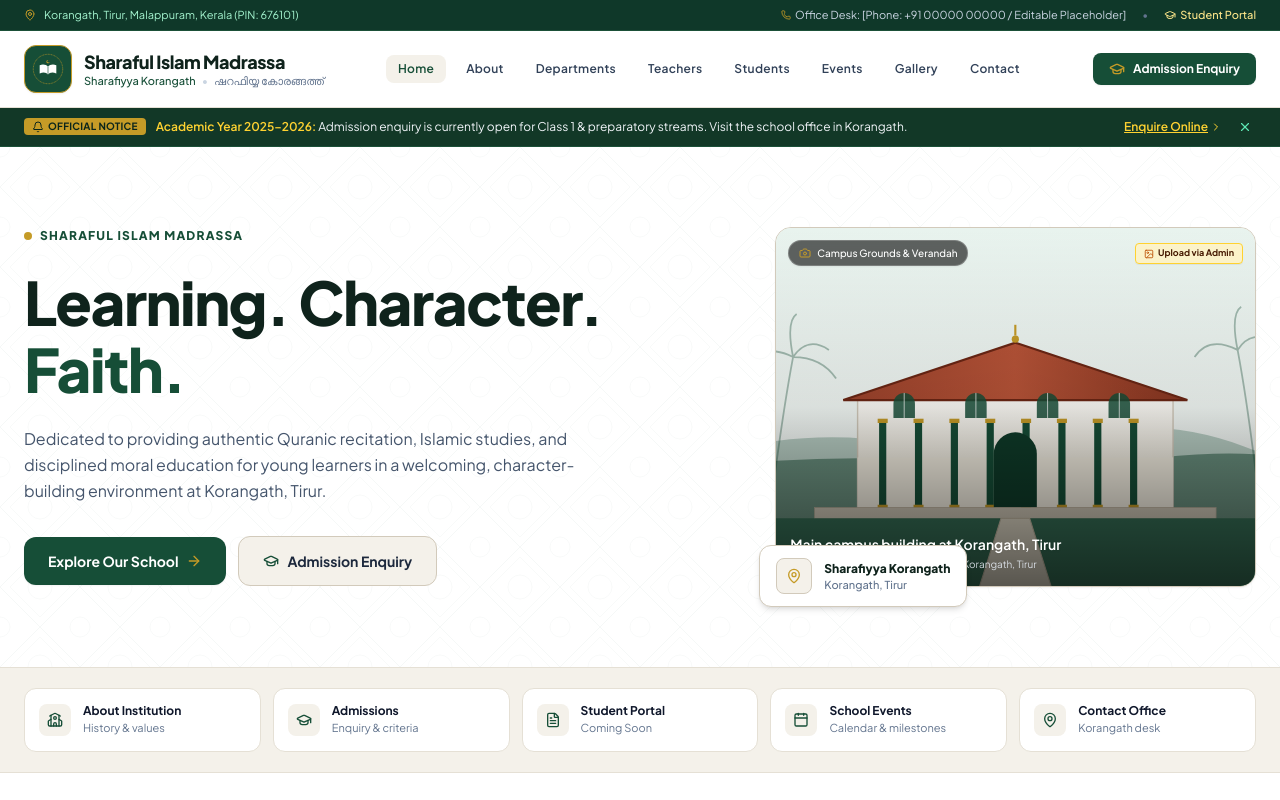
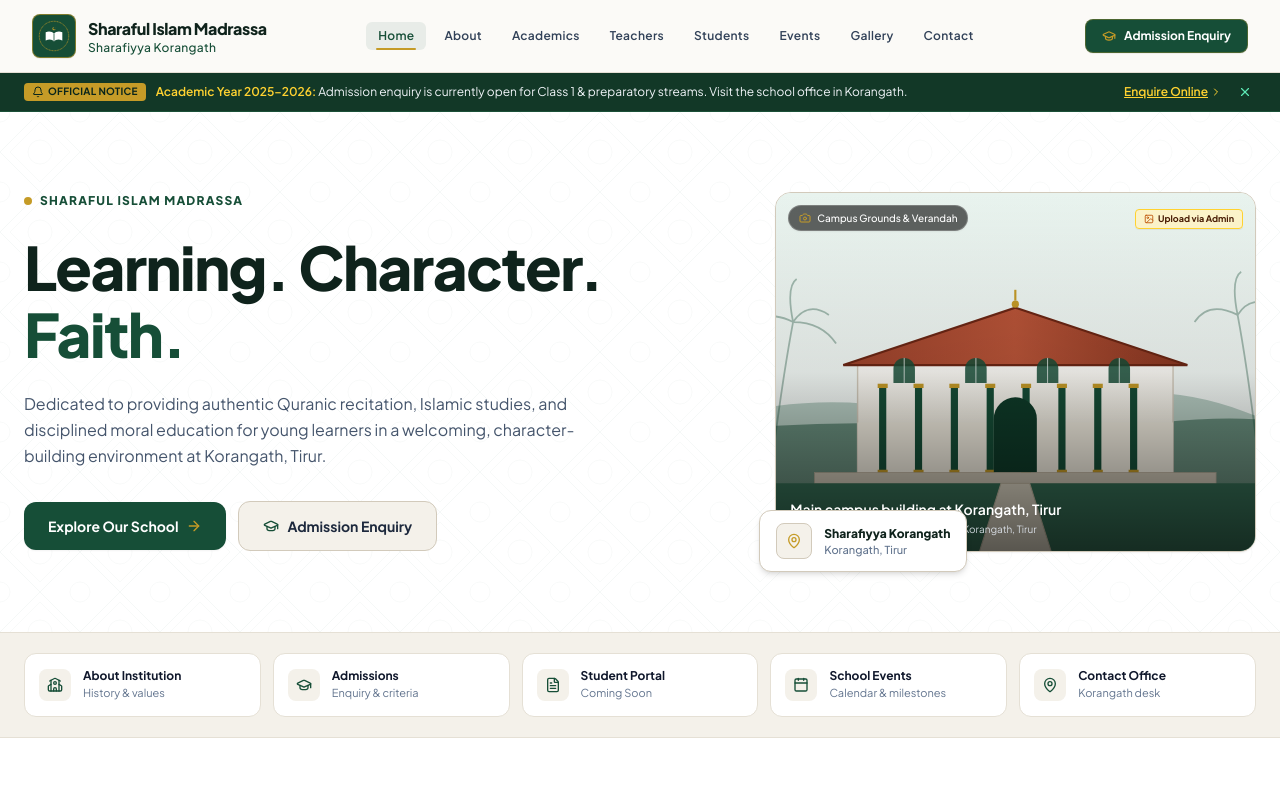
Before and after one commit to noorulaze/school, a React (Vite) app: page / in a window 1280 px wide. Shown: the top 800 px of the page. Built offline with nearby package versions, Linux system fonts and the light colour scheme.

Commit message:
Redesign: Modernize Header and Navigation with sticky transitions, accessible active indicators, and mobile drawer

```diff
--- a/src/App.tsx
+++ b/src/App.tsx
@@ -61,6 +61,7 @@ export function App() {
             <Route path="/" element={<Home onOpenAdmissionModal={handleOpenAdmissionModal} />} />
             <Route path="/about" element={<About onOpenAdmissionModal={handleOpenAdmissionModal} />} />
             <Route path="/departments" element={<Departments onOpenAdmissionModal={handleOpenAdmissionModal} />} />
+            <Route path="/academics" element={<Departments onOpenAdmissionModal={handleOpenAdmissionModal} />} />
             <Route path="/teachers" element={<Teachers />} />
             <Route path="/students" element={<Students onOpenAdmissionModal={handleOpenAdmissionModal} />} />
             <Route path="/events" element={<Events />} />
--- a/src/components/Navbar.tsx
+++ b/src/components/Navbar.tsx
@@ -1,6 +1,6 @@
-import React, { useState, useEffect } from 'react';
+import React, { useState, useEffect, useRef } from 'react';
 import { Link, useLocation } from 'react-router-dom';
-import { Menu, X, MapPin, Phone, GraduationCap, ChevronRight } from 'lucide-react';
+import { Menu, X, GraduationCap, ChevronRight } from 'lucide-react';
 import { motion, AnimatePresence } from 'framer-motion';
 import { SCHOOL_INFO } from '../data/schoolInfo';
 
@@ -11,6 +11,8 @@ interface NavbarProps {
 export const Navbar: React.FC<NavbarProps> = ({ onOpenAdmissionModal }) => {
   const [isMobileMenuOpen, setIsMobileMenuOpen] = useState(false);
   const [isScrolled, setIsScrolled] = useState(false);
+  const [headerHeight, setHeaderHeight] = useState(64);
+  const headerRef = useRef<HTMLElement>(null);
   const location = useLocation();
 
   // Close mobile menu on route change
@@ -18,19 +20,54 @@ export const Navbar: React.FC<NavbarProps> = ({ onOpenAdmissionModal }) => {
     setIsMobileMenuOpen(false);
   }, [location.pathname]);
 
-  // Track scroll for clean header shadow
+  // Update header height when scrolled or resized
+  useEffect(() => {
+    const updateHeight = () => {
+      if (headerRef.current) {
+        setHeaderHeight(headerRef.current.offsetHeight);
+      }
+    };
+    updateHeight();
+    window.addEventListener('resize', updateHeight);
+    return () => window.removeEventListener('resize', updateHeight);
+  }, [isScrolled]);
+
+  // Track scroll position for header background transition
   useEffect(() => {
     const handleScroll = () => {
-      setIsScrolled(window.scrollY > 20);
+      setIsScrolled(window.scrollY > 15);
     };
     window.addEventListener('scroll', handleScroll, { passive: true });
     return () => window.removeEventListener('scroll', handleScroll);
   }, []);
 
+  // Prevent background scrolling when mobile menu is open
+  useEffect(() => {
+    if (isMobileMenuOpen) {
+      document.body.style.overflow = 'hidden';
+    } else {
+      document.body.style.overflow = '';
+    }
+    return () => {
+      document.body.style.overflow = '';
+    };
+  }, [isMobileMenuOpen]);
+
+  // Close mobile menu on Escape key
+  useEffect(() => {
+    const handleKeyDown = (e: KeyboardEvent) => {
+      if (e.key === 'Escape' && isMobileMenuOpen) {
+        setIsMobileMenuOpen(false);
+      }
+    };
+    window.addEventListener('keydown', handleKeyDown);
+    return () => window.removeEventListener('keydown', handleKeyDown);
+  }, [isMobileMenuOpen]);
+
   const navLinks = [
     { name: 'Home', path: '/' },
     { name: 'About', path: '/about' },
-    { name: 'Departments', path: '/departments' },
+    { name: 'Academics', path: '/departments', alias: ['/academics', '/departments'] },
     { name: 'Teachers', path: '/teachers' },
     { name: 'Students', path: '/students' },
     { name: 'Events', path: '/events' },
@@ -38,162 +75,179 @@ export const Navbar: React.FC<NavbarProps> = ({ onOpenAdmissionModal }) => {
     { name: 'Contact', path: '/contact' },
   ];
 
+  const isLinkActive = (path: string, alias?: string[]) => {
+    if (path === '/') {
+      return location.pathname === '/';
+    }
+    if (alias && alias.some((a) => location.pathname === a || location.pathname.startsWith(a + '/'))) {
+      return true;
+    }
+    return location.pathname === path || location.pathname.startsWith(path + '/');
+  };
+
   return (
-    <header className="sticky top-0 z-40 w-full">
-      {/* 1. Sleek Top Notification / Location Strip */}
-      <div className="bg-[#0f3829] text-slate-200 text-[11px] py-1.5 px-4 sm:px-6 border-b border-[#1b5038]">
-        <div className="max-w-7xl mx-auto flex items-center justify-between gap-4">
-          <div className="flex items-center gap-2 text-emerald-200 truncate">
-            <MapPin className="w-3 h-3 text-[#c59b27] shrink-0" />
-            <span className="truncate">
-              {SCHOOL_INFO.location.area}, {SCHOOL_INFO.location.city}, Malappuram, Kerala (PIN: 676101)
+    <header
+      ref={headerRef}
+      className={`sticky top-0 z-50 w-full transition-all duration-300 ease-in-out ${
+        isScrolled
+          ? 'bg-white/98 backdrop-blur-md border-b border-[#ded8cc] shadow-[0_2px_12px_-2px_rgba(15,35,28,0.06)] py-2.5'
+          : 'bg-[#fbfaf7] border-b border-[#e5e0d5] py-3 sm:py-3.5'
+      }`}
+    >
+      <div className="max-w-7xl mx-auto px-4 sm:px-6 lg:px-8 flex items-center justify-between gap-4">
+        {/* LEFT: School Logo & Institutional Identity */}
+        <Link
+          to="/"
+          aria-label={`${SCHOOL_INFO.officialName} (${SCHOOL_INFO.localName}) Home`}
+          className="flex items-center gap-3 group shrink-0 focus-visible:outline-none focus-visible:ring-2 focus-visible:ring-[#164e37] rounded-lg p-1 -m-1"
+        >
+          {/* School Logo Placeholder Crest */}
+          <div className="w-10 h-10 sm:w-11 sm:h-11 rounded-lg bg-[#164e37] text-white flex items-center justify-center shrink-0 border border-[#c59b27]/60 shadow-2xs relative overflow-hidden transition-transform duration-300 group-hover:scale-105">
+            <svg viewBox="0 0 100 100" className="w-7 h-7 sm:w-8 sm:h-8" aria-hidden="true">
+              <circle cx="50" cy="50" r="46" fill="none" stroke="#c59b27" strokeWidth="2.5" strokeDasharray="3 2" />
+              <path
+                d="M24 64 C36 58, 45 61, 50 67 C55 61, 64 58, 76 64 L76 38 C64 34, 55 37, 50 43 C45 37, 36 34, 24 38 Z"
+                fill="#ffffff"
+              />
+              <circle cx="50" cy="27" r="5" fill="#c59b27" />
+              <circle cx="52" cy="26" r="4" fill="#164e37" />
+              <line x1="50" y1="43" x2="50" y2="67" stroke="#164e37" strokeWidth="2.5" />
+            </svg>
+          </div>
+
+          {/* School Name & Local Identifier */}
+          <div className="flex flex-col">
+            <span className="text-sm sm:text-base font-extrabold text-[#0f231c] tracking-tight leading-snug group-hover:text-[#164e37] transition-colors">
+              {SCHOOL_INFO.officialName}
+            </span>
+            <span className="text-[11px] sm:text-xs text-[#164e37] font-medium leading-none tracking-wide mt-0.5">
+              {SCHOOL_INFO.localName}
             </span>
           </div>
+        </Link>
 
-          <div className="hidden sm:flex items-center gap-4 text-slate-300 text-[11px]">
-            <span className="flex items-center gap-1">
-              <Phone className="w-2.5 h-2.5 text-[#c59b27]" />
-              <span>Office Desk: {SCHOOL_INFO.contact.phone}</span>
-            </span>
-            <span className="text-slate-500">•</span>
+        {/* CENTER: Desktop Navigation */}
+        <nav
+          className="hidden lg:flex items-center gap-1 xl:gap-1.5"
+          aria-label="Main Navigation"
+          role="menubar"
+        >
+          {navLinks.map((link) => {
+            const active = isLinkActive(link.path, link.alias);
+            return (
               <Link
-              to="/students"
-              className="text-[#fde68a] hover:text-white font-medium flex items-center gap-1 transition-colors"
+                key={link.name}
+                to={link.path}
+                role="menuitem"
+                aria-current={active ? 'page' : undefined}
+                className={`relative px-2.5 xl:px-3 py-1.5 rounded-md text-xs font-semibold tracking-wide transition-all duration-200 focus-visible:outline-none focus-visible:ring-2 focus-visible:ring-[#164e37] focus-visible:ring-offset-1 ${
+                  active
+                    ? 'text-[#164e37] bg-[#164e37]/8 font-bold'
+                    : 'text-slate-700 hover:text-[#164e37] hover:bg-[#164e37]/5'
+                }`}
               >
-              <GraduationCap className="w-3 h-3" />
-              <span>Student Portal</span>
+                <span>{link.name}</span>
+                {active && (
+                  <span
+                    aria-hidden="true"
+                    className="absolute bottom-0 left-2.5 right-2.5 h-[2px] bg-[#c59b27] rounded-full"
+                  />
+                )}
               </Link>
-          </div>
+            );
+          })}
+        </nav>
+
+        {/* RIGHT: Primary Action & Mobile Toggle */}
+        <div className="flex items-center gap-2.5 sm:gap-3 shrink-0">
+          {/* Admission Enquiry Primary Button */}
+          <button
+            type="button"
+            onClick={onOpenAdmissionModal}
+            className="hidden sm:inline-flex items-center gap-2 px-3.5 xl:px-4 py-2 bg-[#164e37] hover:bg-[#0f3b29] text-white text-xs font-bold rounded-lg border border-[#c59b27]/30 shadow-2xs hover:shadow-xs transition-all duration-200 group active:scale-[0.98] focus-visible:outline-none focus-visible:ring-2 focus-visible:ring-[#c59b27] focus-visible:ring-offset-2"
+          >
+            <GraduationCap className="w-3.5 h-3.5 text-[#c59b27] transition-transform duration-200 group-hover:scale-110" />
+            <span>Admission Enquiry</span>
+          </button>
+
+          {/* Mobile Hamburger Menu Toggle */}
+          <button
+            type="button"
+            onClick={() => setIsMobileMenuOpen(!isMobileMenuOpen)}
+            aria-label={isMobileMenuOpen ? 'Close navigation menu' : 'Open navigation menu'}
+            aria-expanded={isMobileMenuOpen}
+            aria-controls="mobile-nav-panel"
+            className="lg:hidden p-2 rounded-lg text-slate-700 hover:text-[#164e37] hover:bg-[#164e37]/5 transition-colors focus-visible:outline-none focus-visible:ring-2 focus-visible:ring-[#164e37] focus-visible:ring-offset-1"
+          >
+            {isMobileMenuOpen ? <X className="w-6 h-6 text-[#164e37]" /> : <Menu className="w-6 h-6" />}
+          </button>
         </div>
       </div>
 
-      {/* 2. Unified Modern Navigation Bar */}
-      <nav
-        className={`w-full bg-white/95 backdrop-blur-md border-b border-[#e5e0d5] transition-all duration-300 ${
-          isScrolled ? 'shadow-sm py-2.5' : 'py-3.5'
+      {/* MOBILE NAVIGATION DRAWER */}
+      <AnimatePresence>
+        {isMobileMenuOpen && (
+          <div
+            id="mobile-nav-panel"
+            style={{ top: `${headerHeight}px` }}
+            className="lg:hidden fixed inset-x-0 bottom-0 z-40 bg-black/40 backdrop-blur-none"
+            onClick={() => setIsMobileMenuOpen(false)}
+          >
+            <motion.div
+              initial={{ opacity: 0, y: -10 }}
+              animate={{ opacity: 1, y: 0 }}
+              exit={{ opacity: 0, y: -10 }}
+              transition={{ duration: 0.2, ease: 'easeOut' }}
+              className="w-full bg-[#fbfaf7] border-b border-[#e5e0d5] shadow-xl max-h-[calc(100vh-64px)] overflow-y-auto"
+              onClick={(e) => e.stopPropagation()}
+            >
+              <div className="max-w-7xl mx-auto px-4 sm:px-6 py-5 space-y-4">
+                {/* Navigation Links list */}
+                <nav className="grid grid-cols-1 sm:grid-cols-2 gap-1.5" aria-label="Mobile Navigation">
+                  {navLinks.map((link) => {
+                    const active = isLinkActive(link.path, link.alias);
+                    return (
+                      <Link
+                        key={link.name}
+                        to={link.path}
+                        aria-current={active ? 'page' : undefined}
+                        onClick={() => setIsMobileMenuOpen(false)}
+                        className={`px-3.5 py-3 rounded-lg text-xs font-semibold flex items-center justify-between transition-colors min-h-[44px] focus-visible:outline-none focus-visible:ring-2 focus-visible:ring-[#164e37] ${
+                          active
+                            ? 'bg-[#164e37] text-white shadow-2xs font-bold'
+                            : 'bg-white text-slate-800 hover:bg-[#f4f1ea] border border-[#eee9df]'
                         }`}
                       >
-        <div className="max-w-7xl mx-auto px-4 sm:px-6 flex items-center justify-between gap-4">
-          {/* Modern Institutional Logo & Name Area */}
-          <Link to="/" className="flex items-center gap-3 group shrink-0">
-            {/* School Crest */}
-            <div className="w-11 h-11 sm:w-12 sm:h-12 rounded-xl bg-[#164e37] text-white flex items-center justify-center shrink-0 border border-[#c59b27] shadow-xs relative overflow-hidden transition-transform duration-300 group-hover:scale-105">
-              <svg viewBox="0 0 100 100" className="w-8 h-8">
-                <circle cx="50" cy="50" r="46" fill="none" stroke="#c59b27" strokeWidth="2" strokeDasharray="3 2" />
-                <path d="M24 64 C36 58, 45 61, 50 67 C55 61, 64 58, 76 64 L76 38 C64 34, 55 37, 50 43 C45 37, 36 34, 24 38 Z" fill="#ffffff" />
-                <circle cx="50" cy="27" r="5" fill="#c59b27" />
-                <circle cx="52" cy="26" r="4" fill="#164e37" />
-                <line x1="50" y1="43" x2="50" y2="67" stroke="#164e37" strokeWidth="2" />
-              </svg>
-            </div>
-
-            <div className="flex flex-col">
-              <span className="text-base sm:text-lg font-extrabold text-[#0f231c] tracking-tight leading-tight group-hover:text-[#164e37] transition-colors">
-                {SCHOOL_INFO.officialName}
-              </span>
-              <div className="flex items-center gap-1.5 text-[11px] text-[#164e37] font-medium leading-none mt-0.5">
-                <span>{SCHOOL_INFO.localName}</span>
-                <span className="text-slate-300">•</span>
-                <span className="text-slate-500 font-normal">ഷറഫിയ്യ കോരങ്ങത്ത്</span>
-              </div>
-            </div>
-          </Link>
-
-          {/* Desktop Navigation Links */}
-          <div className="hidden lg:flex items-center gap-1 xl:gap-2">
-            {navLinks.map((link) => {
-              const isActive = location.pathname === link.path;
-              return (
-                <Link
-                  key={link.path}
-                  to={link.path}
-                  className={`px-3 py-1.5 rounded-lg text-xs font-semibold tracking-wide transition-all ${
-                    isActive
-                      ? 'text-[#164e37] bg-[#f4f1ea] font-bold'
-                      : 'text-slate-700 hover:text-[#164e37] hover:bg-slate-50'
-                  }`}
-                >
-                  {link.name}
+                        <span>{link.name}</span>
+                        <ChevronRight className={`w-3.5 h-3.5 ${active ? 'text-[#c59b27]' : 'text-slate-400'}`} />
                       </Link>
                     );
                   })}
-          </div>
-
-          {/* Header Action: Admission Enquiry Button */}
-          <div className="hidden sm:flex items-center gap-3">
-            <button
-              onClick={onOpenAdmissionModal}
-              className="px-4 py-2 bg-[#164e37] hover:bg-[#0f3b29] text-white text-xs font-bold rounded-lg shadow-xs transition-all flex items-center gap-2 group hover:shadow-sm"
-            >
-              <GraduationCap className="w-4 h-4 text-[#c59b27] transition-transform group-hover:scale-110" />
-              <span>Admission Enquiry</span>
-            </button>
-          </div>
-
-          {/* Mobile Menu Trigger Button */}
-          <button
-            onClick={() => setIsMobileMenuOpen(!isMobileMenuOpen)}
-            aria-label="Toggle navigation menu"
-            className="lg:hidden p-2 rounded-lg text-slate-700 hover:text-[#164e37] hover:bg-slate-100 transition-colors focus:outline-none focus:ring-2 focus:ring-[#164e37]"
-          >
-            {isMobileMenuOpen ? <X className="w-6 h-6" /> : <Menu className="w-6 h-6" />}
-          </button>
-        </div>
                 </nav>
 
-      {/* 3. Modern Animated Mobile Navigation Sheet */}
-      <AnimatePresence>
-        {isMobileMenuOpen && (
-          <motion.div
-            initial={{ opacity: 0, height: 0 }}
-            animate={{ opacity: 1, height: 'auto' }}
-            exit={{ opacity: 0, height: 0 }}
-            transition={{ duration: 0.25, ease: 'easeInOut' }}
-            className="lg:hidden w-full bg-white border-b border-[#e5e0d5] shadow-lg overflow-hidden"
-          >
-            <div className="max-w-7xl mx-auto px-4 py-5 space-y-4">
-              {/* Mobile Navigation Links */}
-              <div className="grid grid-cols-2 gap-1.5">
-                {navLinks.map((link) => {
-                  const isActive = location.pathname === link.path;
-                  return (
-                    <Link
-                      key={link.path}
-                      to={link.path}
-                      className={`px-3 py-2.5 rounded-lg text-xs font-semibold flex items-center justify-between transition-colors ${
-                        isActive
-                          ? 'bg-[#164e37] text-white'
-                          : 'bg-[#fbfaf7] text-slate-700 hover:bg-[#f4f1ea]'
-                      }`}
-                    >
-                      <span>{link.name}</span>
-                      <ChevronRight className={`w-3 h-3 ${isActive ? 'text-white' : 'text-slate-400'}`} />
-                    </Link>
-                  );
-                })}
-              </div>
-
-              {/* Mobile Admission Button */}
-              <div className="pt-2 border-t border-[#e5e0d5]">
+                {/* Admission Button in Drawer */}
+                <div className="pt-2 border-t border-[#e5e0d5] space-y-3">
                   <button
+                    type="button"
                     onClick={() => {
                       setIsMobileMenuOpen(false);
                       onOpenAdmissionModal();
                     }}
-                  className="w-full py-3 bg-[#164e37] hover:bg-[#0f3b29] text-white text-xs font-bold rounded-lg shadow-xs flex items-center justify-center gap-2"
+                    className="w-full py-3 px-4 bg-[#164e37] hover:bg-[#0f3b29] text-white text-xs font-bold rounded-lg border border-[#c59b27]/30 shadow-xs flex items-center justify-center gap-2 active:scale-[0.99] focus-visible:outline-none focus-visible:ring-2 focus-visible:ring-[#c59b27]"
                   >
                     <GraduationCap className="w-4 h-4 text-[#c59b27]" />
-                  <span>Online Admission Enquiry</span>
+                    <span>Admission Enquiry</span>
                   </button>
+
+                  {/* Institution Location Subtitle */}
+                  <div className="flex items-center justify-between text-[11px] text-slate-500 pt-1 px-1">
+                    <span className="font-medium text-slate-700">Sharafiyya Korangath</span>
+                    <span>Korangath, Tirur, Malappuram</span>
                   </div>
-
-              {/* Quick Contact info in mobile drawer */}
-              <div className="pt-2 text-[11px] text-slate-500 flex justify-between items-center px-1">
-                <span>Office: {SCHOOL_INFO.contact.phone}</span>
-                <span>Korangath, Tirur</span>
                 </div>
               </div>
             </motion.div>
+          </div>
         )}
       </AnimatePresence>
     </header>
```
Lines whose indentation alone changed are shown as unchanged.
